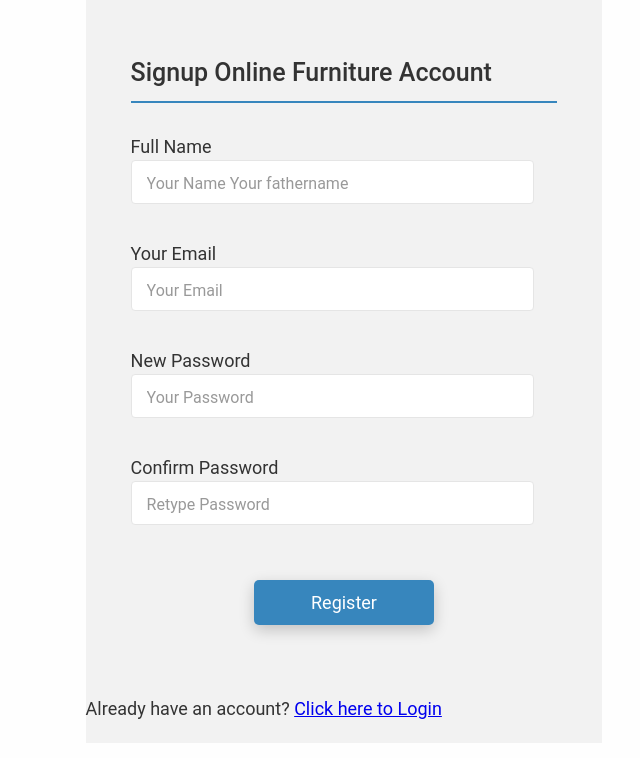
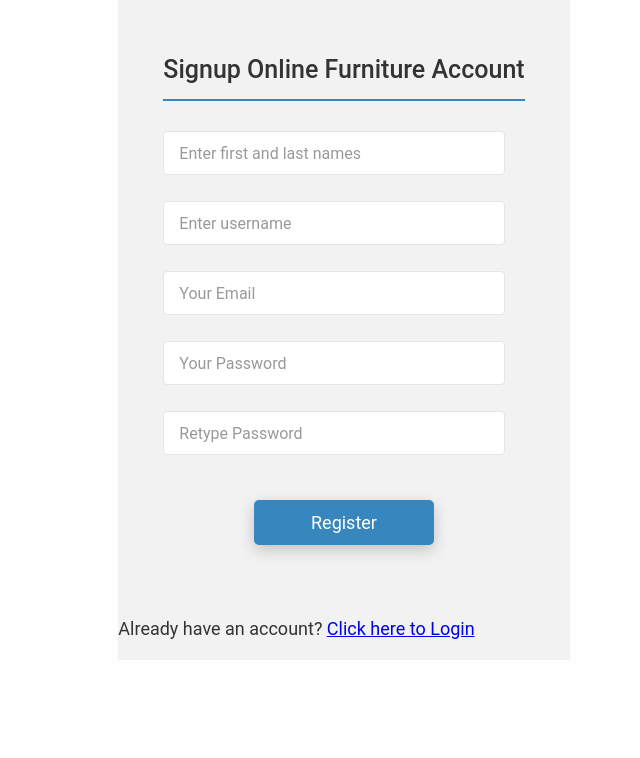
Before and after one commit to anbehindY/funiture-mall-frontend, a React (Create React App) app: page /signup in a window 1280 px wide. Shown: the top 758 px of the page, without its empty margins (296-936 px from the left). Built offline with nearby package versions, Linux system fonts and the light colour scheme.

Commit message:
create a user component

```diff
--- a/src/App.js
+++ b/src/App.js
@@ -1,3 +1,4 @@
+import { useState } from 'react';
 import { Route, Routes } from 'react-router-dom';
 import './App.css';
 import Login from './components/login/login';
@@ -10,22 +11,47 @@ import Reserve from './components/dashboard/reserve/reserve';
 import History from './components/dashboard/history/history';
 import Home from './components/dashboard/home';
 import Signup from './components/login/signup';
+import User from './User';
 
 function App() {
+  const [currUser, setCurrUser] = useState(null);
+
+  console.log(currUser);
+  if (currUser) {
+    console.log(currUser);
     return (
+      <div>
+        Hello {currUser.email}
+        <h1>I am a private message</h1>
+        <FurnitureList currUser={currUser} />
+      </div>
+    );
+  }
+
+  return (
+    <>
+      <FurnitureList currUser={currUser} />
       <Routes>
         <Route path="/" exact element={<Home />}>
-        <Route path="/furnitures" exact element={<FurnitureList />} />
           <Route path="/furnitures/:id" element={<Furniture />} />
           <Route path="/customers" exact element={<Customer />} />
           <Route path="/products" exact element={<Product />} />
           <Route path="/reserves" exact element={<Reserve />} />
           <Route path="/histories" exact element={<History />} />
         </Route>
-      <Route path="/login" exact element={<Login />} />
-      <Route path="/signup" exact element={<Signup />} />
+        <Route
+          path="/login"
+          exact
+          element={<Login currUser={currUser} setCurrUser={setCurrUser} />}
+        />
+        <Route
+          path="/signup"
+          exact
+          element={<Signup currUser={currUser} setCurrUser={setCurrUser} />}
+        />
         <Route path="*" exact element={<NotFound />} />
       </Routes>
+    </>
   );
 }
 
--- /dev/null
+++ b/src/User.js
@@ -0,0 +1,34 @@
+import Signup from './components/login/signup';
+import Login from './components/login/login';
+// import Logout from './components/login/Logout';
+import { useState } from 'react';
+import { useNavigate } from 'react-router-dom';
+import FurnitureList from './components/dashboard/furniture/FurnitureList';
+
+const User = ({ currUser, setCurrUser }) => {
+  const [show, setShow] = useState(false);
+
+  const navigate = useNavigate();
+
+  if (currUser) {
+    console.log(currUser);
+    return (
+      <div>
+        Hello {currUser.email}
+        <h1>I am a private message</h1>
+        <FurnitureList />
+      </div>
+    );
+  }
+
+  return (
+    <div>
+      {show ? (
+        <Login setCurrUser={setCurrUser} setShow={setShow} />
+      ) : (
+        <Signup setCurrUser={setCurrUser} setShow={setShow} />
+      )}
+    </div>
+  );
+};
+export default User;
--- a/src/components/dashboard/furniture/FurnitureList.js
+++ b/src/components/dashboard/furniture/FurnitureList.js
@@ -3,7 +3,7 @@ import { useDispatch, useSelector } from 'react-redux';
 import { Link } from 'react-router-dom';
 import { getFurnitures } from '../../../store/furnitureSlice';
 
-const FurnitureList = () => {
+const FurnitureList = ({ curUser }) => {
   const { furnitures } = useSelector((store) => store.furniture);
 
   const dispatch = useDispatch();
@@ -11,7 +11,7 @@ const FurnitureList = () => {
   // console.log(furnitures);
 
   useEffect(() => {
-    if (furnitures.length === 0) {
+    if (curUser) {
       dispatch(getFurnitures());
     }
   }, [dispatch, furnitures]);
--- a/src/components/login/signup.js
+++ b/src/components/login/signup.js
@@ -1,30 +1,90 @@
+import { useState } from 'react';
 import { Link } from 'react-router-dom';
 import './login.css';
 
-const Signup = () => (
+const Signup = ({ setCurrUser, setShow }) => {
+  const [userData, setUserData] = useState({
+    fullname: '',
+    username: '',
+    email: '',
+    password: '',
+    confirmPassword: '',
+  });
+
+  const signup = async (userInfo, setCurrUser) => {
+    const url = 'http://localhost:3001/signup';
+    try {
+      const response = await fetch(url, {
+        method: 'post',
+        headers: {
+          'content-type': 'application/json',
+          accept: 'application/json',
+        },
+        body: JSON.stringify(userInfo),
+      });
+      const data = await response.json();
+      if (!response.ok) throw data.error;
+      localStorage.setItem('token', response.headers.get('Authorization'));
+      setCurrUser(data);
+    } catch (error) {
+      console.log('error', error);
+    }
+  };
+
+  const handleChange = (e) => {
+    setUserData({
+      ...userData,
+      [e.target.name]: e.target.value,
+    });
+
+  };
+
+  const signupHandler = async (e) => {
+    e.preventDefault();
+
+     const userInfo = {
+       "user": { ...userData },
+     };
+
+    signup(userInfo, setCurrUser);
+  };
+
+  return (
     <div className="container-login">
       <div className="container-form">
-      <form className="form-login" action="#" method="post">
+        <form className="form-login" onSubmit={signupHandler}>
           <h2>Signup Online Furniture Account</h2>
           <div className="form-row">
-          <label htmlFor="full_name">
-            Full Name
             <input
               type="text"
-              name="full_name"
-              id="full_name"
+              name="fullname"
+              id="fullname"
               className="input-text"
-              placeholder="Your Name Your fathername"
+              placeholder="Enter first and last names"
               pattern="^([A-Za-z]{2,15})\s([A-Za-z]{2,15})$"
               required
-              minLength={6}
-              maxLength={50}
+              // minLength={6}
+              // maxLength={50}
+              onChange={handleChange}
+              value={userData.fullname}
             />
-          </label>
+          </div>
+
+          <div className="form-row">
+            <input
+              type="text"
+              name="username"
+              id="username"
+              className="input-text"
+              placeholder="Enter username"
+              required
+              // minLength={6}
+              // maxLength={50}
+              onChange={handleChange}
+              value={userData.username}
+            />
           </div>
           <div className="form-row">
-          <label htmlFor="your-email">
-            Your Email
             <input
               type="text"
               name="email"
@@ -32,15 +92,14 @@ const Signup = () => (
               className="input-text"
               placeholder="Your Email"
               required
-              pattern="[^@]+@[^@]+.[a-zA-Z]{2,6}"
-              minLength={8}
-              maxLength={30}
+              // pattern="[^@]+@[^@]+.[a-zA-Z]{2,6}"
+              // minLength={8}
+              // maxLength={30}
+              onChange={handleChange}
+              value={userData.email}
             />
-          </label>
           </div>
           <div className="form-row">
-          <label htmlFor="password">
-            New Password
             <input
               type="password"
               name="password"
@@ -50,23 +109,23 @@ const Signup = () => (
               required
               minLength={6}
               maxLength={50}
+              onChange={handleChange}
+              value={userData.password}
             />
-          </label>
           </div>
           <div className="form-row">
-          <label htmlFor="confirm-password">
-            Confirm Password
             <input
               type="password"
-              name="confirm-password"
-              id="confirm-password"
+              name="confirmPassword"
+              id="confirmPassword"
               className="input-text"
               placeholder="Retype Password"
               required
               minLength={6}
               maxLength={50}
+              onChange={handleChange}
+              value={userData.password}
             />
-          </label>
           </div>
           <div className="form-row-last">
             <input
@@ -78,12 +137,11 @@ const Signup = () => (
           </div>
         </form>
         <p>
-        Already have an account?
-        {' '}
-        <Link to="/login">Click here to Login</Link>
+          Already have an account? <Link to="/login">Click here to Login</Link>
         </p>
       </div>
     </div>
   );
+};
 
 export default Signup;
--- a/src/store/furnitureSlice.js
+++ b/src/store/furnitureSlice.js
@@ -2,7 +2,12 @@ import { createSlice, createAsyncThunk } from '@reduxjs/toolkit';
 import axios from 'axios';
 
 export const getFurnitures = createAsyncThunk('get/furnitures', async () => {
-  const furnitures = await axios.get('http://[::1]:3001/api/v1/furnitures');
+  const furnitures = await axios.get('http://[::1]:3001/api/v1/furnitures', {
+    headers: {
+      'content-type': 'application/json',
+      'authorization': localStorage.getItem('token'),
+    },
+  });
   return furnitures.data;
 });
 
@@ -28,7 +33,6 @@ const furnitureSlice = createSlice({
     // singleFurniture: (state, { payload }) => {
     //   console.log(payload);
     //   console.log(state.furnitures);
-
     //   // const newState = state.furnitures.map((furniture) => {
     //   //   if (furniture.id === payload) {
     //   //     return { ...furniture };
--- a/src/store/userSllice.js
+++ b/src/store/userSllice.js
@@ -0,0 +1,22 @@
+import { createSlice, createAsyncThunk } from '@reduxjs/toolkit';
+import axios from 'axios';
+
+export const userLogin = createAsyncThunk('post/user', async (user) => {
+  const userResponse = await axios.post('http://localhost:3001/login', user);
+  //   return user.data;
+  console.log(userResponse.data);
+});
+
+const userSlice = createSlice({
+  name: 'user',
+  initialState: '',
+  reducers: {},
+    // extraReducers: (builder) => {
+    //   builder.addCase(userResponse.fulfilled, (state, { payload }) => {
+    //     state.user = payload;
+    //   });
+    // },
+});
+
+export default userSlice;
+// export const { singleFurniture } = furnitureSlice.actions;
```
Also changed, not shown: src/components/login/login.js (+33 -36 lines), src/components/login/Logout.js (added). Lines whose indentation alone changed are shown as unchanged.
